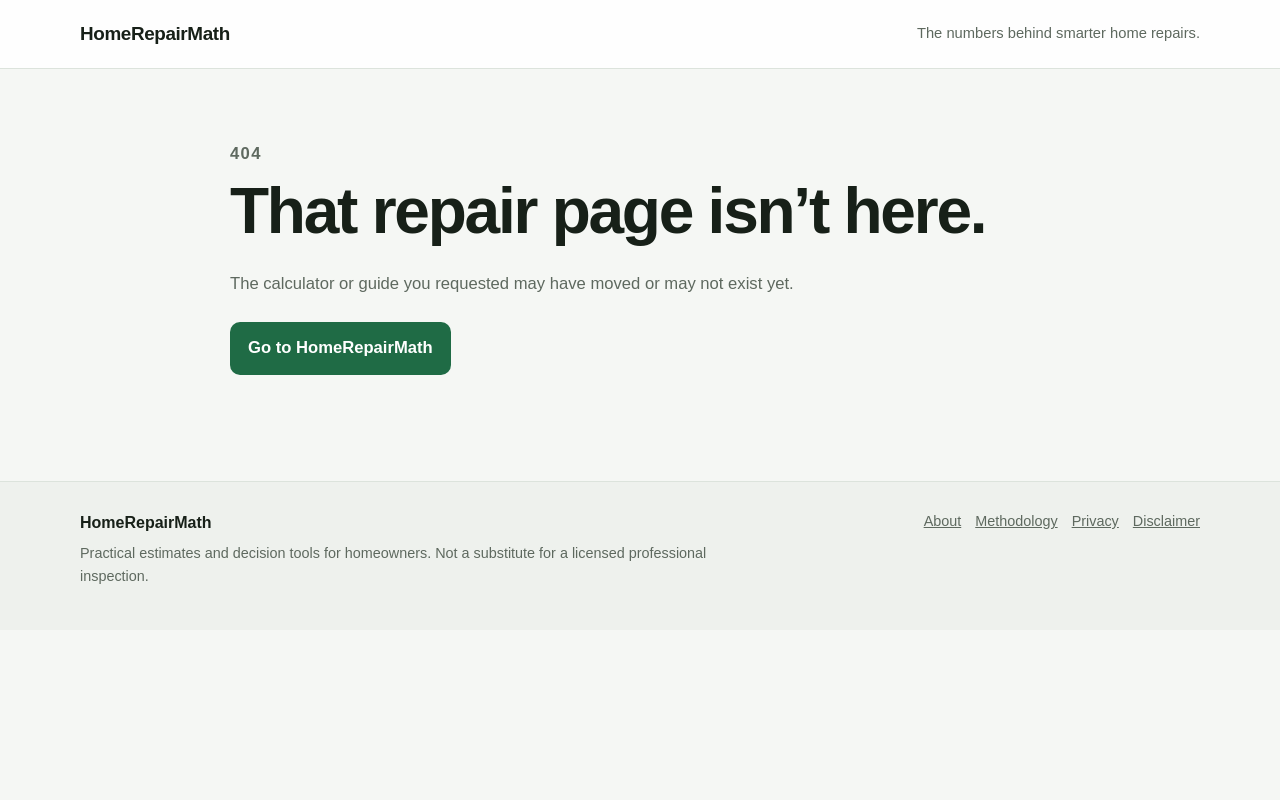
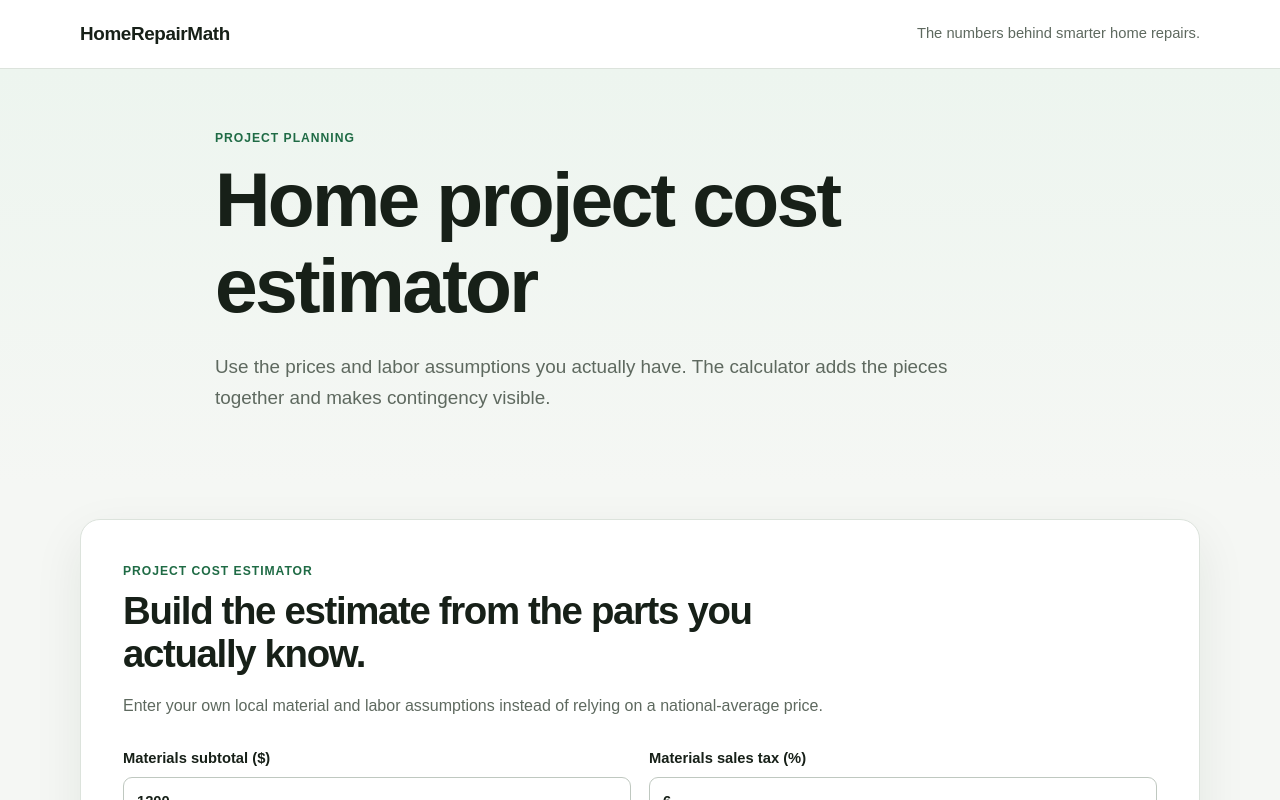
Before and after one commit to alexsulpizio-stack/HomeRepairMath, a Next.js app: page /project-cost in a window 1280 px wide. Before the commit this address had no page. Shown: the top 800 px of the page. Built offline with nearby package versions, Linux system fonts and the light colour scheme.

Commit message:
Add project cost estimator landing page

```diff
--- /dev/null
+++ b/app/project-cost/page.tsx
@@ -0,0 +1,61 @@
+import type { Metadata } from "next";
+import Link from "next/link";
+import ProjectCostCalculator from "@/components/ProjectCostCalculator";
+
+export const metadata: Metadata = {
+  title: "Home Project Cost Estimator",
+  description: "Build a home project estimate from your own material prices, labor hours, labor rate, fees, and contingency.",
+  alternates: { canonical: "/project-cost" },
+};
+
+export default function ProjectCostPage() {
+  const structuredData = {
+    "@context": "https://schema.org",
+    "@type": "WebApplication",
+    name: "Home Project Cost Estimator",
+    applicationCategory: "FinanceApplication",
+    operatingSystem: "Any",
+    offers: { "@type": "Offer", price: "0", priceCurrency: "USD" },
+    description: "Estimate a home project using user-entered material, labor, fee, and contingency assumptions.",
+  };
+
+  return (
+    <main>
+      <script type="application/ld+json" dangerouslySetInnerHTML={{ __html: JSON.stringify(structuredData) }} />
+      <section className="hero compact-hero">
+        <div className="shell hero-inner">
+          <p className="eyebrow">Project planning</p>
+          <h1>Home project cost estimator</h1>
+          <p className="hero-copy">Use the prices and labor assumptions you actually have. The calculator adds the pieces together and makes contingency visible.</p>
+        </div>
+      </section>
+
+      <div className="shell content-shell">
+        <ProjectCostCalculator />
+
+        <section className="content-section">
+          <p className="eyebrow">Better than a single national average</p>
+          <h2>Local inputs beat false precision.</h2>
+          <p>Labor rates, material choices, taxes, delivery, disposal, and permit costs can differ dramatically. A single national average may be useful for orientation, but it can be a poor budget. This tool starts with the numbers you can verify locally.</p>
+          <p>If you only have a contractor quote and are deciding whether the work is worth doing yourself, use the <Link href="/diy-or-hire">DIY vs. hire calculator</Link>.</p>
+        </section>
+
+        <aside className="ad-placeholder" aria-label="Advertisement placeholder">
+          <span>Future in-content ad placement</span>
+          <small>Kept separate from estimate inputs and totals.</small>
+        </aside>
+
+        <section className="content-section">
+          <p className="eyebrow">Estimate checklist</p>
+          <h2>Common costs people forget to budget.</h2>
+          <div className="tool-grid">
+            <article className="tool-card"><h3>Delivery and disposal</h3><p>Dump fees, haul-away, delivery, and equipment transport can sit outside material pricing.</p></article>
+            <article className="tool-card"><h3>Permits and inspections</h3><p>Requirements vary by project and jurisdiction. Verify them locally rather than guessing.</p></article>
+            <article className="tool-card"><h3>Consumables</h3><p>Fasteners, blades, adhesives, tape, protection, and cleanup supplies add up.</p></article>
+            <article className="tool-card"><h3>Contingency</h3><p>A planning allowance helps prevent a small surprise from breaking the entire budget.</p></article>
+          </div>
+        </section>
+      </div>
+    </main>
+  );
+}
```
